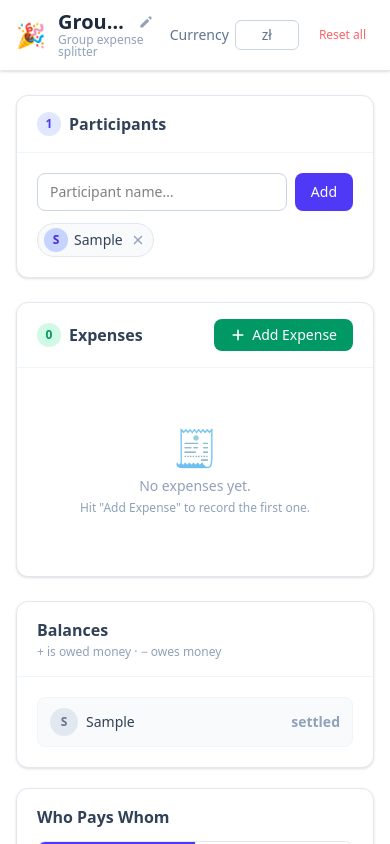
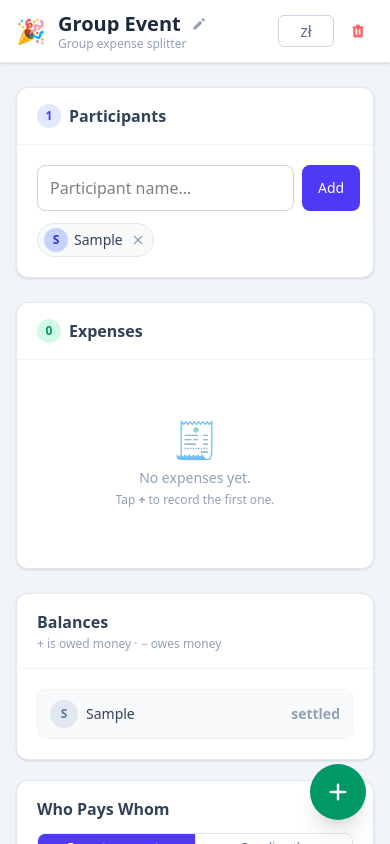
Before and after one commit to cahitihac/reckoner, a Vue app: page / in a window 390 px wide. Both pictures are taken after typing "Sample" into the empty fields and a click on the button "Add". Shown: the top 844 px of the page. Built offline with nearby package versions, Linux system fonts and the light colour scheme.

Commit message:
refactor: Enhance mobile experience with responsive design adjustments and bottom-sheet modal implementation

```diff
--- a/src/App.vue
+++ b/src/App.vue
@@ -1,4 +1,5 @@
 <template>
+  <div class="bg-slate-100 min-h-screen">
   <!-- ═══════════════════════════════════════════════════════════════ HEADER -->
   <header class="bg-white border-b border-slate-200 shadow-sm sticky top-0 z-10">
     <div class="max-w-6xl mx-auto px-4 py-3 flex items-center justify-between gap-4">
@@ -12,7 +13,7 @@
             <h1 class="text-xl font-bold text-slate-800 leading-none truncate">{{ eventName }}</h1>
             <button
               @click="startEditEventName"
-              class="text-slate-400 hover:text-indigo-500 transition-colors flex-shrink-0"
+              class="text-slate-400 hover:text-indigo-500 transition-colors flex-shrink-0 p-1"
               title="Rename event"
             >
               <svg xmlns="http://www.w3.org/2000/svg" class="h-4 w-4" viewBox="0 0 20 20" fill="currentColor">
@@ -36,20 +37,24 @@
       </div>
 
       <!-- Right: Currency + Reset -->
-      <div class="flex items-center gap-3 flex-shrink-0">
-        <label class="flex items-center gap-1.5 text-sm text-slate-500 whitespace-nowrap">
-          Currency
+      <div class="flex items-center gap-2 flex-shrink-0">
+        <label class="flex items-center gap-1.5 text-sm text-slate-500">
+          <span class="hidden sm:inline whitespace-nowrap">Currency</span>
           <input
             v-model="currency"
             maxlength="5"
-            class="border border-slate-300 rounded-md px-2 py-1 w-16 text-sm text-center focus:outline-none focus:ring-2 focus:ring-indigo-400"
+            class="border border-slate-300 rounded-md px-2 py-1 w-14 text-sm text-center focus:outline-none focus:ring-2 focus:ring-indigo-400"
           />
         </label>
         <button
           @click="clearAll"
-          class="text-xs text-red-400 hover:text-red-600 px-2 py-1.5 rounded-md hover:bg-red-50 transition-colors font-medium whitespace-nowrap"
+          class="flex items-center gap-1 text-red-400 hover:text-red-600 p-2 rounded-md hover:bg-red-50 transition-colors"
+          title="Reset all data"
         >
-          Reset all
+          <svg xmlns="http://www.w3.org/2000/svg" class="h-4 w-4 flex-shrink-0" viewBox="0 0 20 20" fill="currentColor">
+            <path fill-rule="evenodd" d="M9 2a1 1 0 00-.894.553L7.382 4H4a1 1 0 000 2v10a2 2 0 002 2h8a2 2 0 002-2V6a1 1 0 100-2h-3.382l-.724-1.447A1 1 0 0011 2H9zM7 8a1 1 0 012 0v6a1 1 0 11-2 0V8zm5-1a1 1 0 00-1 1v6a1 1 0 102 0V8a1 1 0 00-1-1z" clip-rule="evenodd"/>
+          </svg>
+          <span class="hidden sm:inline text-xs font-medium">Reset all</span>
         </button>
       </div>
 
@@ -57,7 +62,7 @@
   </header>
 
   <!-- ════════════════════════════════════════════════════════════════ MAIN -->
-  <main class="max-w-6xl mx-auto px-4 py-6 grid grid-cols-1 lg:grid-cols-3 gap-6 items-start">
+  <main class="max-w-6xl mx-auto px-4 py-6 pb-24 lg:pb-6 grid grid-cols-1 lg:grid-cols-3 gap-6 items-start">
 
     <!-- ───────────────────────────── Left+Centre: Participants & Expenses -->
     <div class="lg:col-span-2 space-y-6">
@@ -79,7 +84,7 @@
               @keyup.enter="addParticipant"
               @input="participantError = ''"
               placeholder="Participant name…"
-              class="flex-1 border border-slate-300 rounded-lg px-3 py-2 text-sm focus:outline-none focus:ring-2 focus:ring-indigo-400 focus:border-transparent"
+              class="flex-1 border border-slate-300 rounded-lg px-3 py-2.5 text-base sm:text-sm focus:outline-none focus:ring-2 focus:ring-indigo-400 focus:border-transparent"
             />
             <button
               @click="addParticipant"
@@ -137,7 +142,7 @@
             @click="openAddModal"
             :disabled="participants.length === 0"
             :title="participants.length === 0 ? 'Add participants first' : 'Add a new expense'"
-            class="flex items-center gap-1.5 text-sm font-medium px-4 py-1.5 rounded-lg transition-colors flex-shrink-0"
+            class="hidden sm:flex items-center gap-1.5 text-sm font-medium px-4 py-1.5 rounded-lg transition-colors flex-shrink-0"
             :class="participants.length > 0
               ? 'bg-emerald-600 hover:bg-emerald-700 active:bg-emerald-800 text-white'
               : 'bg-slate-100 text-slate-400 cursor-not-allowed'"
@@ -155,7 +160,7 @@
             <div class="text-4xl mb-2">🧾</div>
             <p class="text-sm">No expenses yet.</p>
             <p v-if="participants.length === 0" class="text-xs mt-1">Add participants above first.</p>
-            <p v-else class="text-xs mt-1">Hit "Add Expense" to record the first one.</p>
+            <p v-else class="text-xs mt-1">Tap <strong>+</strong> to record the first one.</p>
           </div>
 
           <!-- Expense rows -->
@@ -181,19 +186,18 @@
               </div>
 
               <!-- Inline delete confirmation -->
-              <div v-if="deleteConfirmId === expense.id" class="flex items-center gap-1 text-xs text-red-600 flex-shrink-0">
-                <span class="font-medium">Delete?</span>
-                <button @click="deleteExpense(expense.id)" class="underline hover:no-underline font-semibold">Yes</button>
-                <span class="text-slate-300">/</span>
-                <button @click="cancelDelete" class="text-slate-500 underline hover:no-underline">No</button>
+              <div v-if="deleteConfirmId === expense.id" class="flex items-center gap-1.5 flex-shrink-0">
+                <span class="text-xs font-medium text-red-600">Delete?</span>
+                <button @click="deleteExpense(expense.id)" class="text-xs font-semibold text-white bg-red-500 hover:bg-red-600 active:bg-red-700 px-2.5 py-1.5 rounded-md transition-colors">Yes</button>
+                <button @click="cancelDelete" class="text-xs font-medium text-slate-600 bg-slate-100 hover:bg-slate-200 px-2.5 py-1.5 rounded-md transition-colors">No</button>
               </div>
 
               <!-- Amount + action buttons -->
-              <div class="flex items-center gap-2 flex-shrink-0">
-                <span class="font-semibold text-slate-800">{{ fmt(expense.amount) }}</span>
+              <div class="flex items-center gap-0.5 flex-shrink-0">
+                <span class="font-semibold text-slate-800 mr-1 text-sm">{{ fmt(expense.amount) }}</span>
                 <button
                   @click="openEditModal(expense)"
-                  class="text-slate-400 hover:text-indigo-500 transition-colors"
+                  class="p-2 text-slate-400 hover:text-indigo-500 transition-colors rounded-lg"
                   title="Edit expense"
                 >
                   <svg xmlns="http://www.w3.org/2000/svg" class="h-4 w-4" viewBox="0 0 20 20" fill="currentColor">
@@ -202,7 +206,7 @@
                 </button>
                 <button
                   @click="confirmDelete(expense.id)"
-                  class="text-slate-400 hover:text-red-500 transition-colors"
+                  class="p-2 text-slate-400 hover:text-red-500 transition-colors rounded-lg"
                   title="Delete expense"
                 >
                   <svg xmlns="http://www.w3.org/2000/svg" class="h-4 w-4" viewBox="0 0 20 20" fill="currentColor">
@@ -374,9 +378,25 @@
 
   </main>
 
+  <!-- ══════════════════════════════════════ FAB — Add Expense (mobile only) -->
+  <button
+    v-if="participants.length > 0"
+    @click="openAddModal"
+    class="sm:hidden fixed bottom-6 right-6 z-20 w-14 h-14 bg-emerald-600 hover:bg-emerald-700 active:bg-emerald-800 text-white rounded-full shadow-xl flex items-center justify-center transition-colors"
+    title="Add expense"
+    aria-label="Add expense"
+  >
+    <svg xmlns="http://www.w3.org/2000/svg" class="h-6 w-6" viewBox="0 0 20 20" fill="currentColor">
+      <path fill-rule="evenodd" d="M10 3a1 1 0 011 1v5h5a1 1 0 110 2h-5v5a1 1 0 11-2 0v-5H4a1 1 0 110-2h5V4a1 1 0 011-1z" clip-rule="evenodd"/>
+    </svg>
+  </button>
+
   <!-- ═══════════════════════════════════════════════════════════ ADD/EDIT MODAL -->
   <div v-if="showModal" class="modal-backdrop" @click.self="closeModal">
     <div class="modal-card" role="dialog" aria-modal="true" aria-labelledby="modal-title">
+
+      <!-- Drag handle (mobile bottom-sheet indicator) -->
+      <div class="w-10 h-1 bg-slate-300 rounded-full mx-auto mb-4 sm:hidden"></div>
 
       <!-- Modal header -->
       <div class="flex items-center justify-between mb-5">
@@ -385,7 +405,7 @@
         </h3>
         <button
           @click="closeModal"
-          class="text-slate-400 hover:text-slate-600 transition-colors p-0.5 rounded"
+          class="text-slate-400 hover:text-slate-600 transition-colors p-2 rounded-lg"
           aria-label="Close"
         >
           <svg xmlns="http://www.w3.org/2000/svg" class="h-5 w-5" viewBox="0 0 20 20" fill="currentColor">
@@ -403,7 +423,7 @@
           v-model="form.description"
           @input="formError = ''"
           placeholder="e.g. Dinner, Taxi, Groceries…"
-          class="w-full border border-slate-300 rounded-lg px-3 py-2 text-sm focus:outline-none focus:ring-2 focus:ring-indigo-400 focus:border-transparent"
+          class="w-full border border-slate-300 rounded-lg px-3 py-3 sm:py-2 text-base sm:text-sm focus:outline-none focus:ring-2 focus:ring-indigo-400 focus:border-transparent"
         />
       </div>
 
@@ -422,7 +442,7 @@
             step="0.01"
             placeholder="0.00"
             @input="formError = ''"
-            class="w-full border border-slate-300 rounded-lg pl-10 pr-3 py-2 text-sm focus:outline-none focus:ring-2 focus:ring-indigo-400 focus:border-transparent"
+            class="w-full border border-slate-300 rounded-lg pl-10 pr-3 py-3 sm:py-2 text-base sm:text-sm focus:outline-none focus:ring-2 focus:ring-indigo-400 focus:border-transparent"
           />
         </div>
       </div>
@@ -434,7 +454,7 @@
           id="f-payer"
           v-model="form.payerId"
           @change="formError = ''"
-          class="w-full border border-slate-300 rounded-lg px-3 py-2 text-sm focus:outline-none focus:ring-2 focus:ring-indigo-400 focus:border-transparent bg-white"
+          class="w-full border border-slate-300 rounded-lg px-3 py-3 sm:py-2 text-base sm:text-sm focus:outline-none focus:ring-2 focus:ring-indigo-400 focus:border-transparent bg-white"
         >
           <option value="" disabled>Select who paid…</option>
           <option v-for="p in participants" :key="p.id" :value="p.id">{{ p.name }}</option>
@@ -457,7 +477,7 @@
           <label
             v-for="p in participants"
             :key="p.id"
-            class="flex items-center gap-2 p-2 rounded-lg border cursor-pointer select-none transition-colors"
+            class="flex items-center gap-2 p-3 rounded-lg border cursor-pointer select-none transition-colors min-h-[48px]"
             :class="form.participantIds.includes(p.id)
               ? 'bg-indigo-50 border-indigo-300'
               : 'bg-slate-50 border-slate-200 hover:border-slate-300'"
@@ -466,7 +486,7 @@
               type="checkbox"
               v-model="form.participantIds"
               :value="p.id"
-              class="accent-indigo-600 cursor-pointer flex-shrink-0"
+              class="accent-indigo-600 cursor-pointer flex-shrink-0 w-4 h-4"
             />
             <span
               class="text-sm font-medium truncate"
@@ -489,17 +509,17 @@
         {{ formError }}
       </div>
 
-      <!-- Action buttons -->
-      <div class="flex gap-3 justify-end pt-1">
+      <!-- Action buttons — stacked on mobile, side-by-side on sm+ -->
+      <div class="flex flex-col-reverse sm:flex-row gap-2 sm:justify-end pt-1">
         <button
           @click="closeModal"
-          class="px-4 py-2 text-sm text-slate-600 hover:text-slate-800 font-medium rounded-lg hover:bg-slate-100 transition-colors"
+          class="py-3 sm:py-2 px-4 text-sm text-slate-600 hover:text-slate-800 font-medium rounded-lg hover:bg-slate-100 transition-colors"
         >
           Cancel
         </button>
         <button
           @click="saveExpense"
-          class="px-5 py-2 bg-indigo-600 hover:bg-indigo-700 active:bg-indigo-800 text-white text-sm font-semibold rounded-lg transition-colors"
+          class="py-3 sm:py-2 px-5 bg-indigo-600 hover:bg-indigo-700 active:bg-indigo-800 text-white text-sm font-semibold rounded-lg transition-colors"
         >
           {{ editingExpenseId ? 'Save Changes' : 'Add Expense' }}
         </button>
@@ -507,6 +527,8 @@
 
     </div>
   </div><!-- /modal -->
+
+  </div><!-- /root -->
 </template>
 
 <script>
--- a/src/style.css
+++ b/src/style.css
@@ -60,3 +60,35 @@
 input[type="number"] {
   -moz-appearance: textfield;
 }
+
+/* ── iOS font-size zoom fix (< 16px triggers auto-zoom in Safari) ───────────── */
+@media (max-width: 640px) {
+  input, select, textarea {
+    font-size: 16px !important;
+  }
+}
+
+/* ── Bottom-sheet modal on mobile ───────────────────────────────────────────── */
+@media (max-width: 640px) {
+  .modal-backdrop {
+    align-items: flex-end;
+    padding: 0;
+  }
+  .modal-card {
+    max-width: 100%;
+    max-height: 92vh;
+    border-radius: 1.25rem 1.25rem 0 0;
+    padding-bottom: calc(1.5rem + env(safe-area-inset-bottom, 0px));
+    animation: modal-slide-up 0.22s ease;
+  }
+  @keyframes modal-slide-up {
+    from {
+      opacity: 0;
+      transform: translateY(100%);
+    }
+    to {
+      opacity: 1;
+      transform: translateY(0);
+    }
+  }
+}
```
